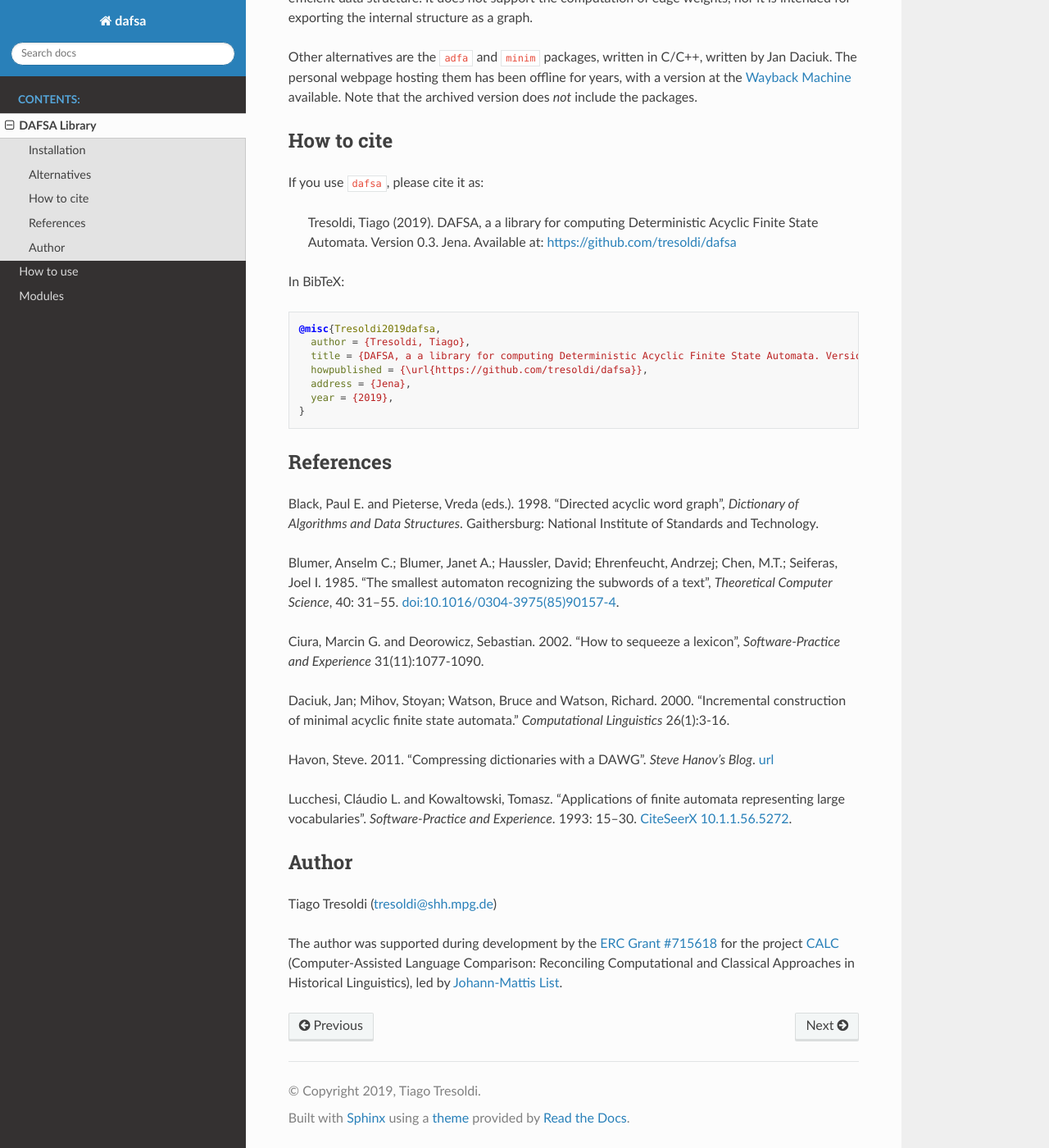
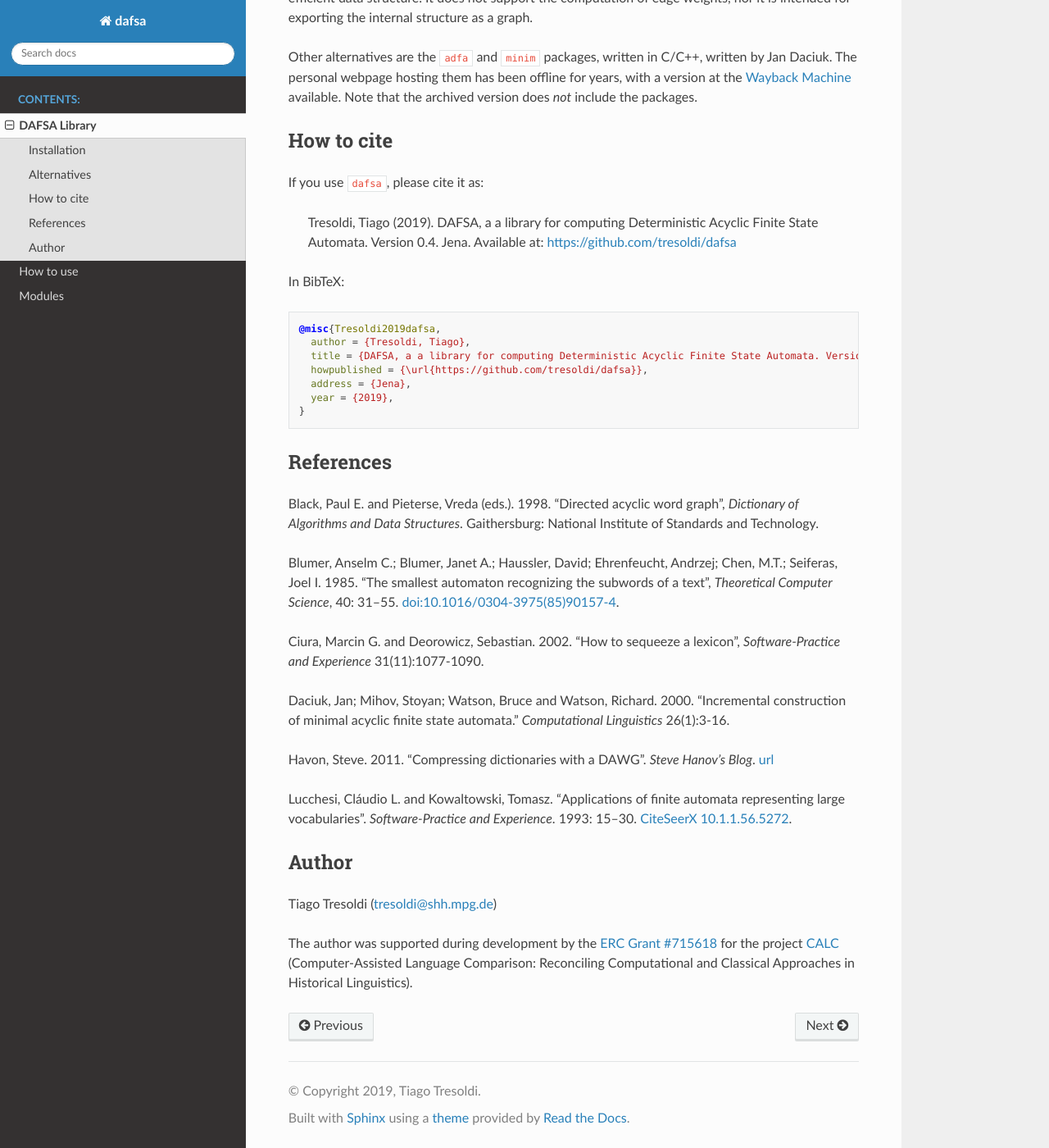
Before and after one commit to tresoldi/dafsa, a Sphinx documentation site: the page built from docs/readme.rst, in a window 1280 px wide and 1400 px high, scrolled down 1625 px. Shown: the whole window at 82% size. Built offline with Sphinx 7.4.7 and the Read the Docs theme 2.0.0, drawn with Linux system fonts in a browser that asks for light colours.

Commit message:
Updating docs for v0.4

```diff
--- a/docs/readme.rst
+++ b/docs/readme.rst
@@ -70,7 +70,7 @@ How to cite
 If you use ``dafsa``, please cite it as:
 
    Tresoldi, Tiago (2019). DAFSA, a a library for computing
-   Deterministic Acyclic Finite State Automata. Version 0.3. Jena.
+   Deterministic Acyclic Finite State Automata. Version 0.4. Jena.
    Available at: https://github.com/tresoldi/dafsa
 
 In BibTeX:
@@ -79,7 +79,7 @@ In BibTeX:
 
    @misc{Tresoldi2019dafsa,
      author = {Tresoldi, Tiago},
-     title = {DAFSA, a a library for computing Deterministic Acyclic Finite State Automata. Version 0.3},
+     title = {DAFSA, a a library for computing Deterministic Acyclic Finite State Automata. Version 0.4},
      howpublished = {\url{https://github.com/tresoldi/dafsa}},
      address = {Jena},
      year = {2019},
@@ -118,9 +118,8 @@ Author
 
 Tiago Tresoldi (tresoldi@shh.mpg.de)
 
-The author was supported during development by the `ERC Grant
-#715618 <https://cordis.europa.eu/project/rcn/206320/factsheet/en>`__
-for the project `CALC <http://calc.digling.org>`__ (Computer-Assisted
-Language Comparison: Reconciling Computational and Classical Approaches
-in Historical Linguistics), led by `Johann-Mattis
-List <http://www.lingulist.de>`__.
+The author was supported during development by the
+`ERC Grant #715618 <https://cordis.europa.eu/project/rcn/206320/factsheet/en>`__
+for the project `CALC <http://calc.digling.org>`__
+(Computer-Assisted Language Comparison: Reconciling Computational and Classical
+Approaches in Historical Linguistics).
```
Also changed, not shown: README.md (+7 -7 lines).
